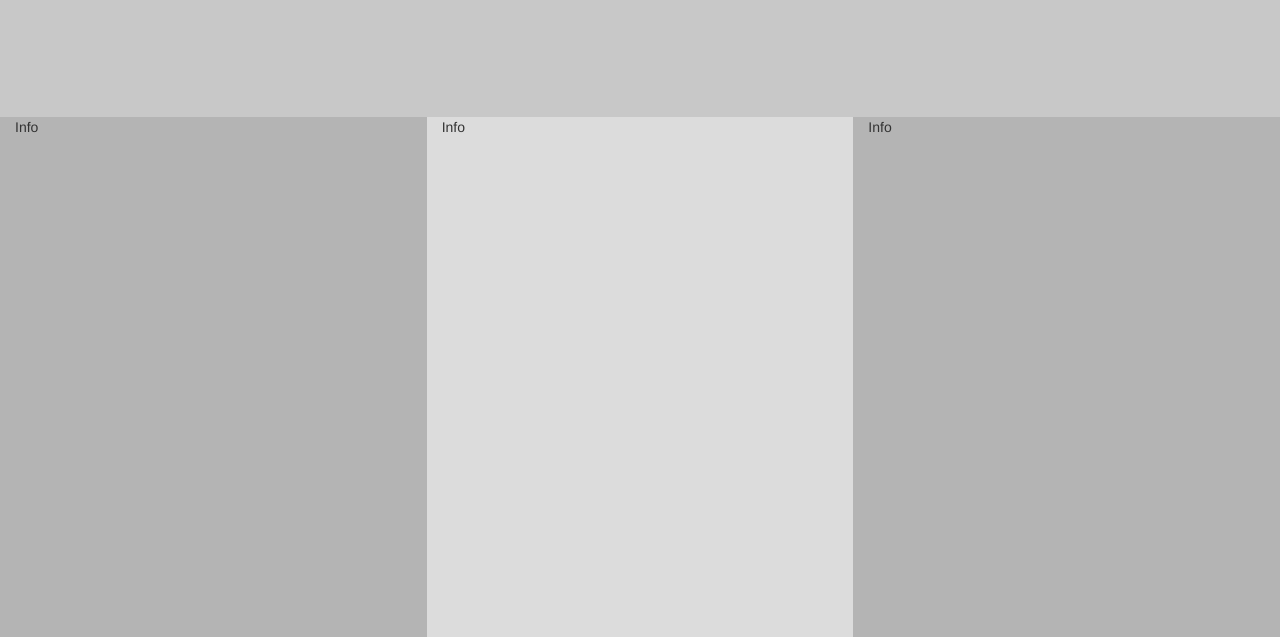
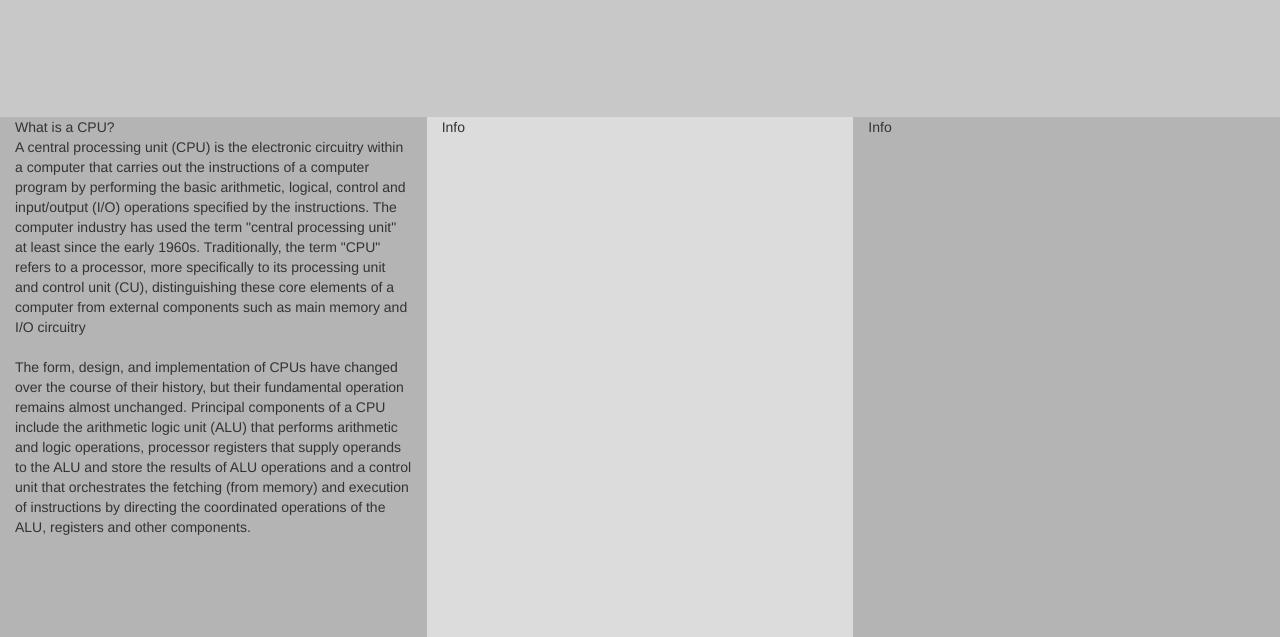
Before and after one commit to DaZenMesa/Hardware-project, a plain HTML site: page cpu.html in a window 1280 px wide. Shown: the part 163-800 px from the top of the page. Drawn offline with nearby package versions, Linux system fonts and the light colour scheme.

Commit message:
started content

```diff
--- a/cpu.html
+++ b/cpu.html
@@ -16,7 +16,7 @@
 		<body>
 			<div class="col-sm-12" id="row1" >Link Back To Home Page</div>
 			<div class="col-sm-12" id="row2" ><h1>Processor (CPU)</h1></div>
-			<div class="col-sm-4" id="row3">Info</div>
+			<div class="col-sm-4" id="row3">What is a CPU?<br>A central processing unit (CPU) is the electronic circuitry within a computer that carries out the instructions of a computer program by performing the basic arithmetic, logical, control and input/output (I/O) operations specified by the instructions. The computer industry has used the term "central processing unit" at least since the early 1960s. Traditionally, the term "CPU" refers to a processor, more specifically to its processing unit and control unit (CU), distinguishing these core elements of a computer from external components such as main memory and I/O circuitry <br> <br> The form, design, and implementation of CPUs have changed over the course of their history, but their fundamental operation remains almost unchanged. Principal components of a CPU include the arithmetic logic unit (ALU) that performs arithmetic and logic operations, processor registers that supply operands to the ALU and store the results of ALU operations and a control unit that orchestrates the fetching (from memory) and execution of instructions by directing the coordinated operations of the ALU, registers and other components. </div>
 			<div class="col-sm-4" id="row4">Info</div>
 			<div class="col-sm-4" id="row5">Info</div>
 
```
